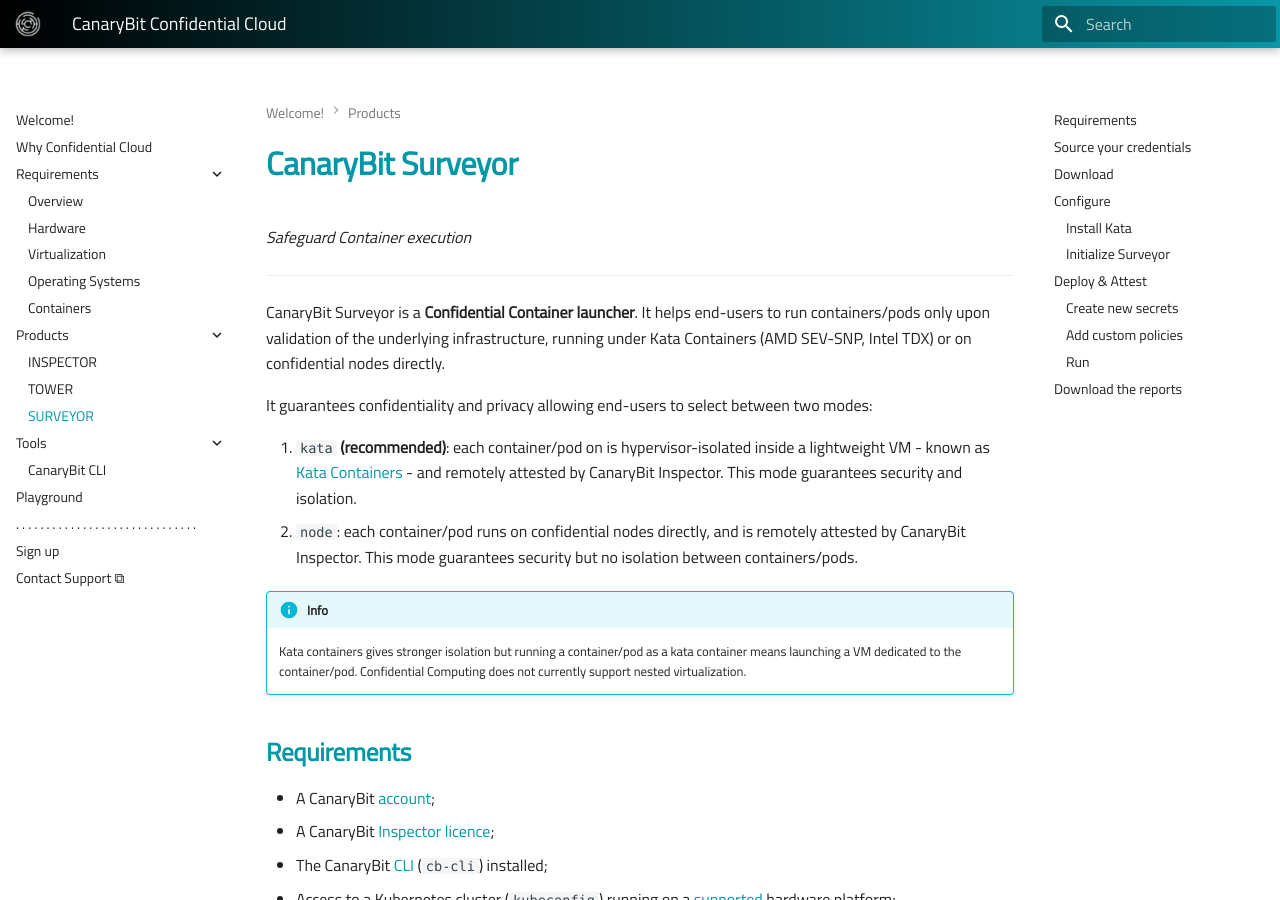
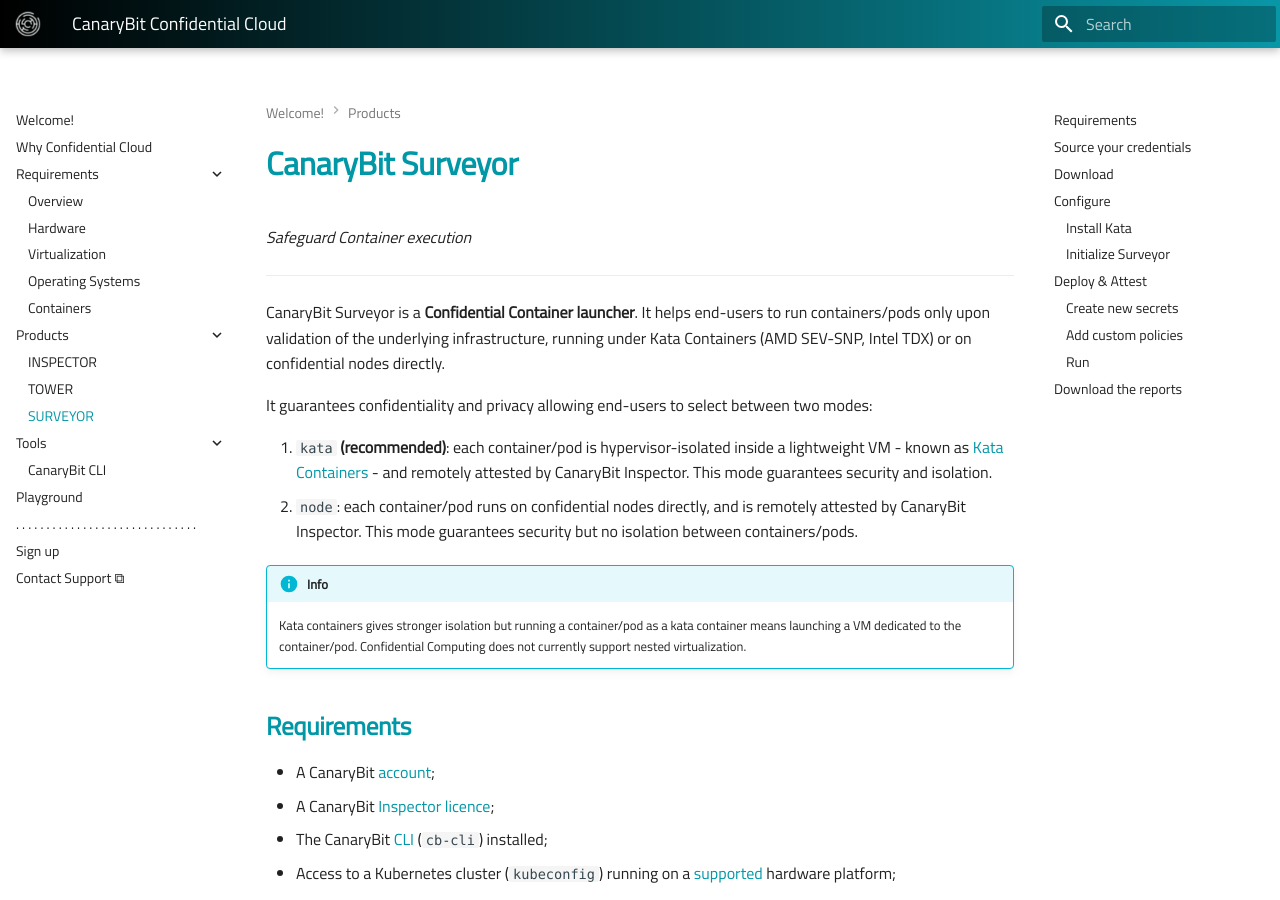
Before and after one commit to canarybit/cc-docs, an MkDocs documentation site: the page built from docs/products/surveyor.md, in a window 1280 px wide and 900 px high. Built offline with MkDocs 1.6.1 and Material for MkDocs 9.7.7, drawn with Linux system fonts in a browser that asks for light colours.

Commit message:
Stefano review #2

```diff
--- a/docs/products/surveyor.md
+++ b/docs/products/surveyor.md
@@ -8,7 +8,7 @@
 
 It guarantees confidentiality and privacy allowing end-users to select between two modes:
 
-   1. `kata` **(recommended)**: each container/pod on is hypervisor-isolated inside a lightweight VM - known as [Kata Containers](https://katacontainers.io/) - and remotely attested by CanaryBit Inspector. This mode guarantees security and isolation.
+   1. `kata` **(recommended)**: each container/pod is hypervisor-isolated inside a lightweight VM - known as [Kata Containers](https://katacontainers.io/) - and remotely attested by CanaryBit Inspector. This mode guarantees security and isolation.
    2. `node`: each container/pod runs on confidential nodes directly, and is remotely attested by CanaryBit Inspector. This mode guarantees security but no isolation between containers/pods.
 
 !!! Info
```
